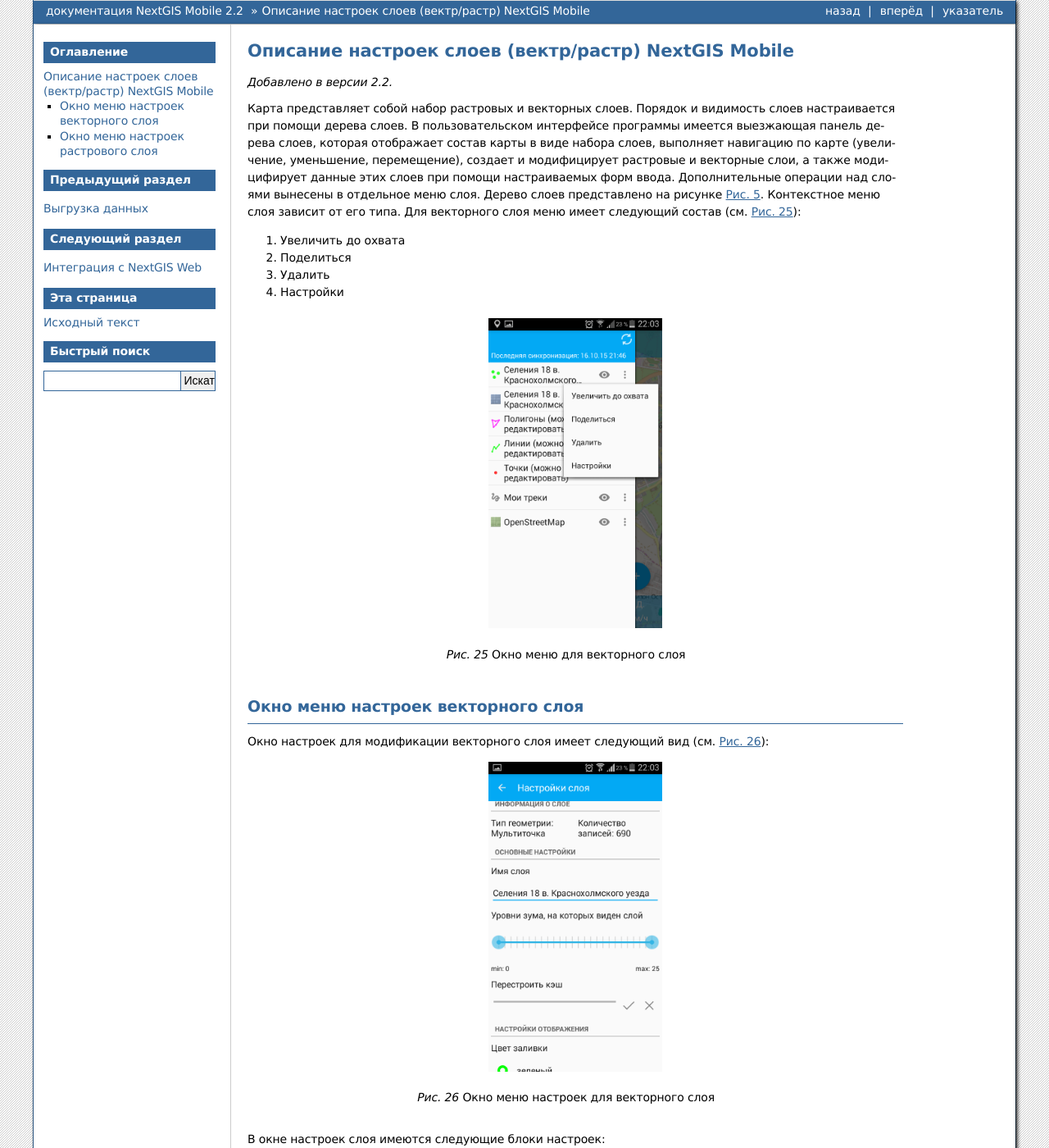
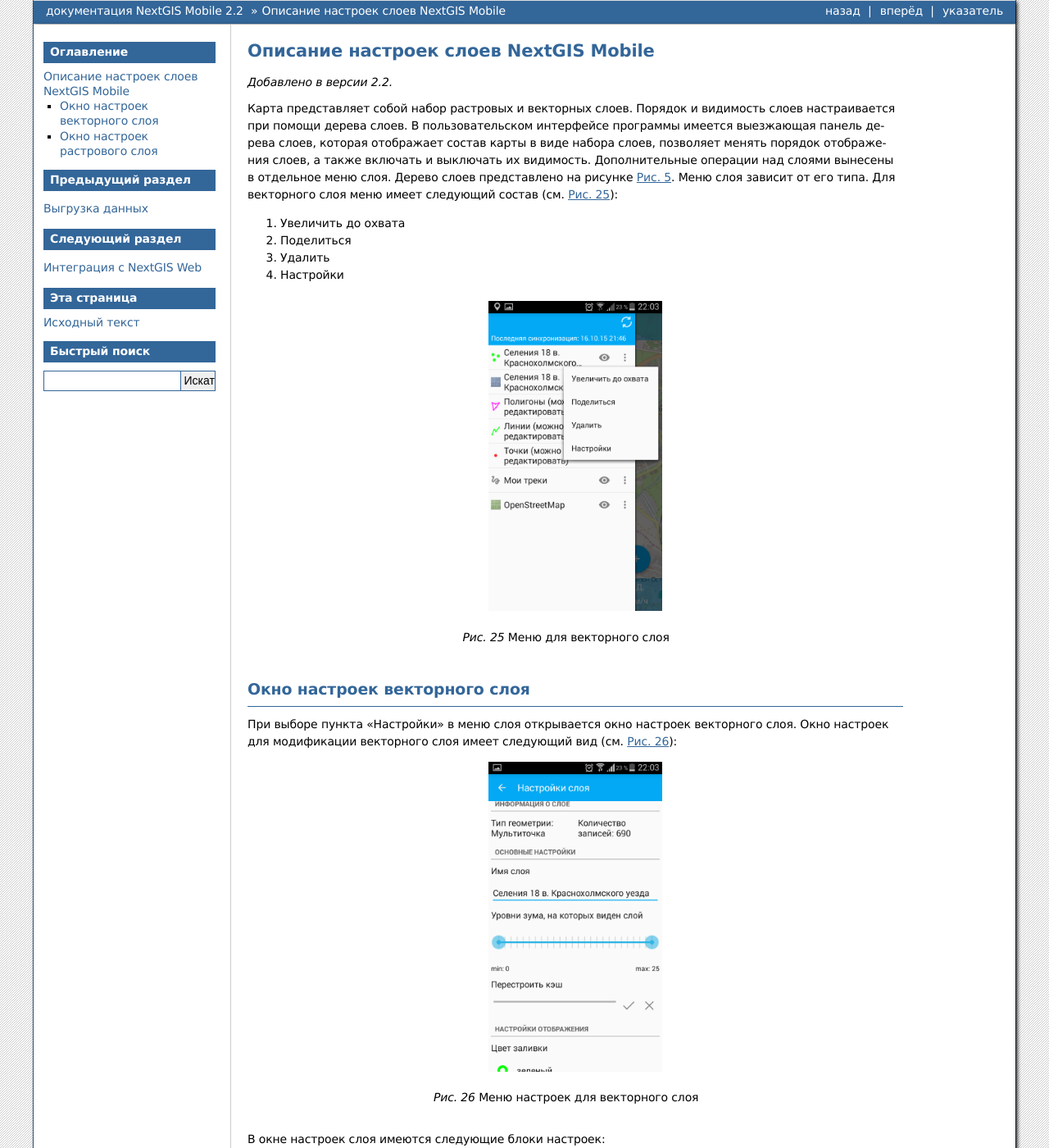
Before and after one commit to nextgis/docs_ngmobile, a Sphinx documentation site: the page built from source/layer_settings.rst, in a window 1280 px wide and 1400 px high. Shown: the whole window at 82% size. Built offline with Sphinx 7.4.7, drawn with Linux system fonts in a browser that asks for light colours; formulas are drawn with MathJax 3; some of the changed text lies outside the part shown.

Commit message:
внесение изменений

```diff
--- a/source/layer_settings.rst
+++ b/source/layer_settings.rst
@@ -2,7 +2,7 @@
 
 .. _ngmobile_layer_settings:
 
-Описание настроек слоев (вектр/растр) NextGIS Mobile
+Описание настроек слоев NextGIS Mobile
 ====================================================
 
 .. versionadded:: 2.2
@@ -10,12 +10,11 @@
 Карта представляет собой набор растровых и векторных слоев. Порядок и видимость
 слоев настраивается при помощи дерева слоев.
 В пользовательском интерфейсе программы имеется выезжающая панель дерева слоев,
-которая отображает состав карты в виде набора слоев, выполняет навигацию по карте
-(увеличение, уменьшение, перемещение), создает и модифицирует растровые и
-векторные слои, а также модицифирует данные этих слоев при помощи настраиваемых форм ввода.
+которая отображает состав карты в виде набора слоев, позволяет менять порядок
+отображения слоев, а также включать и выключать их видимость.
 Дополнительные операции над слоями вынесены в отдельное меню слоя. Дерево слоев
 представлено на рисунке :numref:`ngmobile_layer_tree_pic`.
-Контекстное меню слоя зависит от его типа.
+Меню слоя зависит от его типа.
 Для векторного слоя меню имеет следующий состав (см. :numref:`ngmobile_vector_layer_menu_pic`):
 
 1. Увеличить до охвата
@@ -28,10 +27,11 @@
    :align: center
    :height: 10cm
 
-   Окно меню для векторного слоя
+   Меню для векторного слоя
 
-Окно меню настроек векторного слоя
+Окно настроек векторного слоя
 -----------------------------------
+При выборе пункта "Настройки" в меню слоя открывается окно настроек векторного слоя.
 Окно настроек для модификации векторного слоя имеет следующий вид  (см. :numref:`ngmobile_preferenсes_window_vector_layer_pic`):
 
 .. figure:: _static/preferences_window_vector_layer.png
@@ -39,7 +39,7 @@
    :align: center
    :height: 10cm
 
-   Окно меню настроек для векторного слоя
+   Меню настроек для векторного слоя
 
 В окне настроек слоя имеются следующие блоки настроек:
 
@@ -61,7 +61,7 @@
 Третий блок настроек содержит информацию о настройках отображения слоя и допускает
 возможность редактирования цвета отображения слоя, а также возможность отмены внесенных изменений.
 
-Контекстное меню растрового слоя меню имеет следующий состав (см. :numref:`ngmobile_raster_layer_menu_pic`):
+Меню растрового слоя меню имеет следующий состав (см. :numref:`ngmobile_raster_layer_menu_pic`):
 
 1. Загрузить тайлы
 2. Удалить
@@ -74,7 +74,7 @@
 
    Окно меню для растрового слоя
 
-Окно меню настроек растрового слоя
+Окно настроек растрового слоя
 ----------------------------------
 Окно настроек для модификации растрового слоя имеет следующий вид  (см. :numref:`ngmobile_settings_menu_raster_layer_pic`):
 
```
